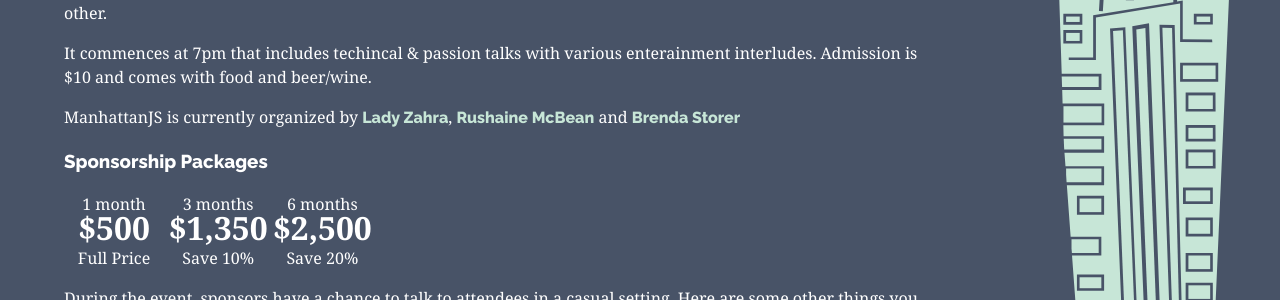
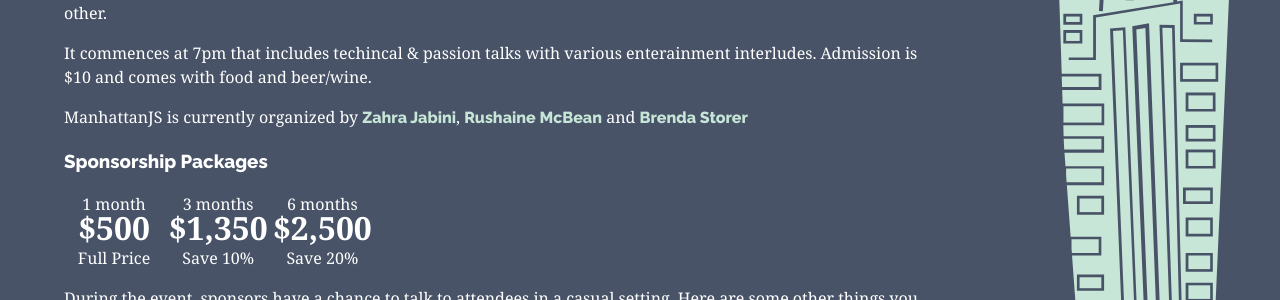
Before and after one commit to manhattanjs/manhattanjs.github.io, a Jekyll site: the page built from sponsorship.html, in a window 1280 px wide. Shown: the part 340-640 px from the top of the page. Built offline with Jekyll 4.4.1, drawn with Linux system fonts in a browser that asks for light colours; some web fonts are replaced; comment, search, counter and statistics services are not loaded.

Commit message:
Update Zahra's displayed name

```diff
--- a/sponsors/index.html
+++ b/sponsors/index.html
@@ -13,7 +13,7 @@
   <p>It commences at 7pm that includes techincal &amp; passion talks with various enterainment interludes. Admission is $10 and comes with food and beer/wine.</p>
 
   <p>ManhattanJS is currently organized by
-    <a href="https://twitter.com/zeejab" target="_blank" class="text-link-blue">Lady Zahra</a>,
+    <a href="https://twitter.com/zeejab" target="_blank" class="text-link-blue">Zahra Jabini</a>,
     <a href="https://twitter.com/copasetickid" target="_blank" class="text-link-blue">Rushaine McBean</a> and
     <a href="https://twitter.com/brendamarienyc" target="_blank" class="text-link-blue">Brenda Storer</a>
   </p>
--- a/sponsorship.html
+++ b/sponsorship.html
@@ -12,7 +12,7 @@
   <p>It commences at 7pm that includes techincal &amp; passion talks with various enterainment interludes. Admission is $10 and comes with food and beer/wine.</p>
 
   <p>ManhattanJS is currently organized by
-    <a href="https://twitter.com/zeejab" target="_blank" class="text-link-blue">Lady Zahra</a>,
+    <a href="https://twitter.com/zeejab" target="_blank" class="text-link-blue">Zahra Jabini</a>,
     <a href="https://twitter.com/copasetickid" target="_blank" class="text-link-blue">Rushaine McBean</a> and
     <a href="https://twitter.com/brendamarienyc" target="_blank" class="text-link-blue">Brenda Storer</a>
   </p>
```
